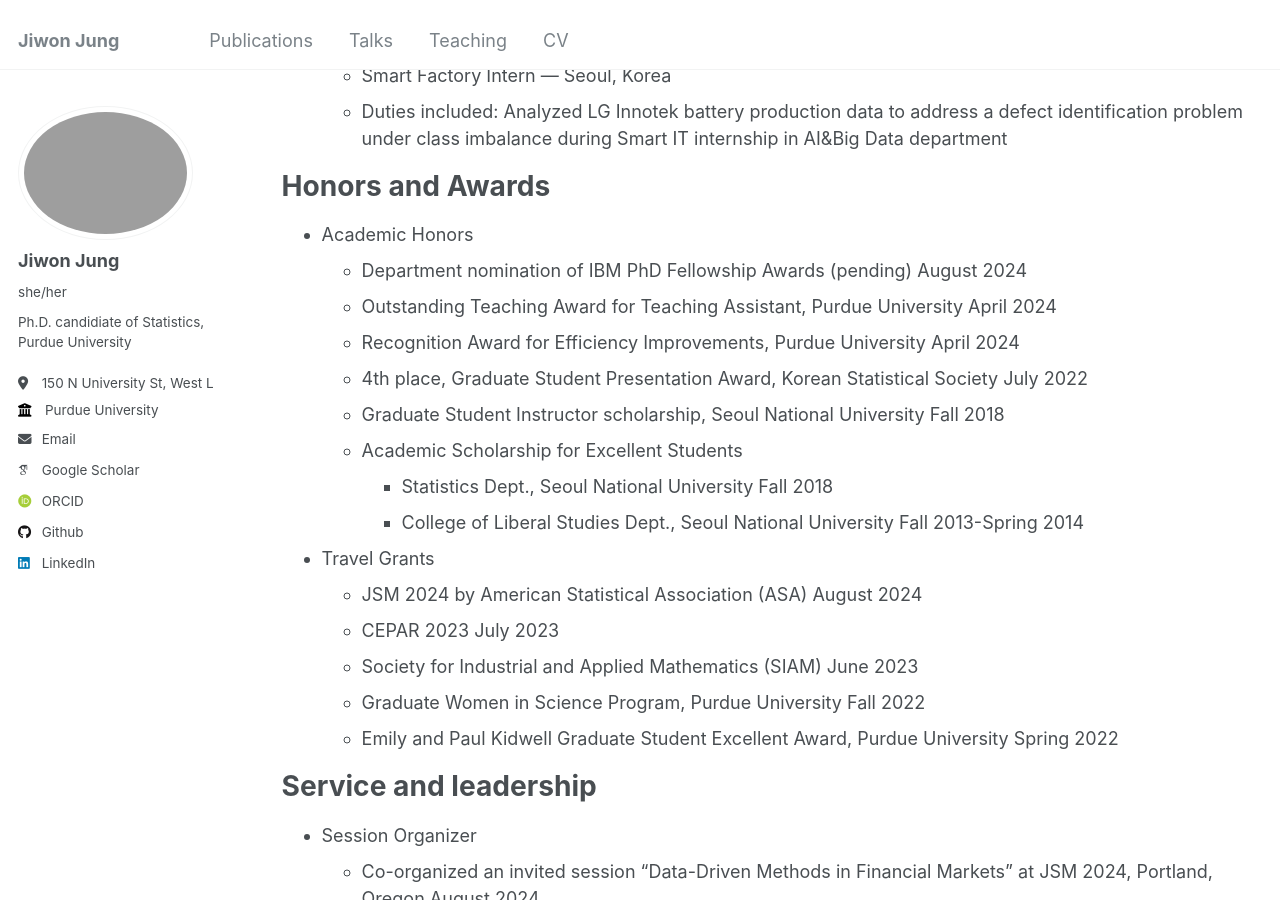
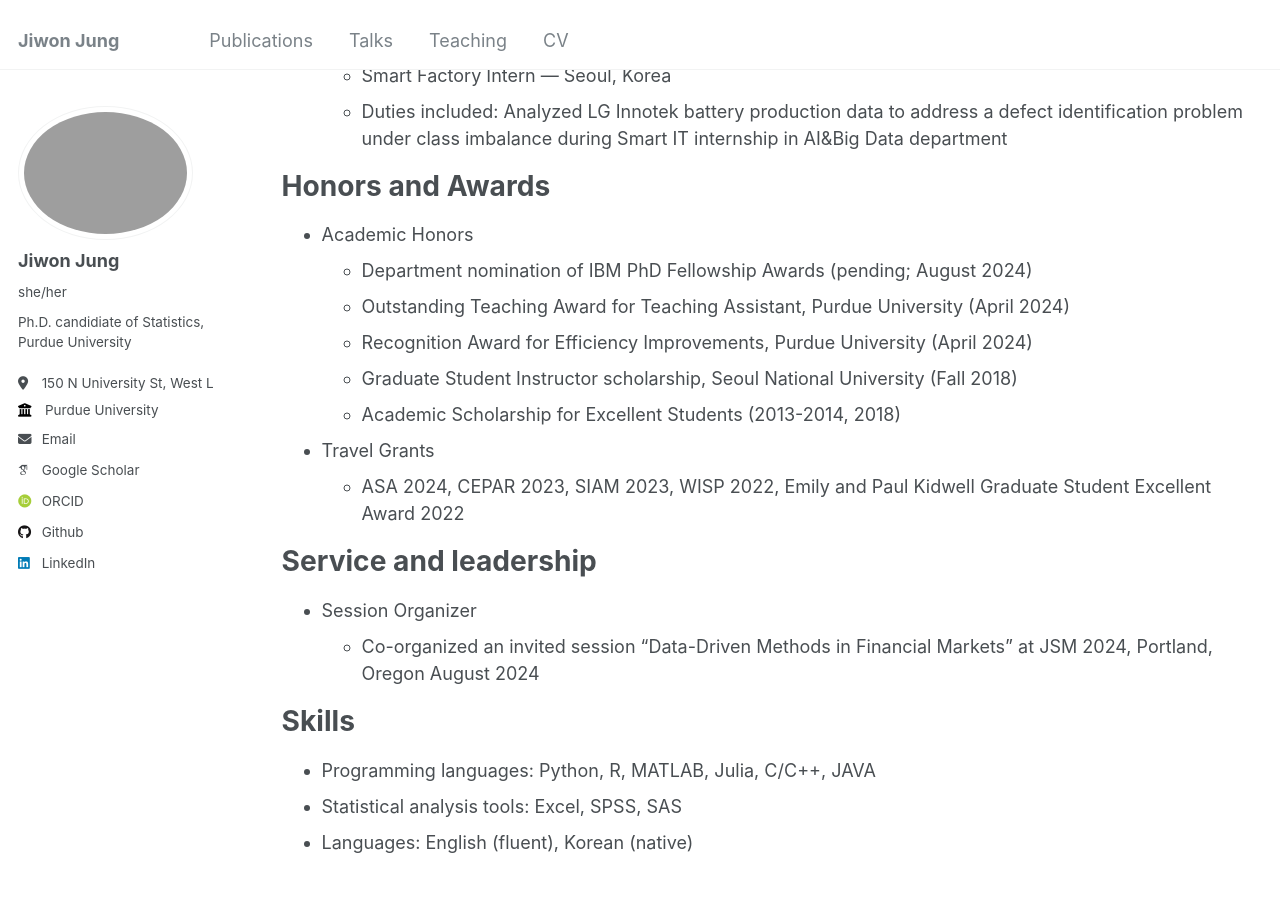
Before and after one commit to jiwon-jung/jiwon-jung.github.io, a Jekyll site: the page built from _pages/cv.md, in a window 1280 px wide and 900 px high, scrolled down 770 px. Built offline with Jekyll 4.4.1, drawn with Linux system fonts in a browser that asks for light colours; some web fonts are replaced.

Commit message:
Update cv.md

```diff
--- a/_pages/cv.md
+++ b/_pages/cv.md
@@ -61,20 +61,13 @@ Teaching
 Honors and Awards
 ======
 * Academic Honors
-  * Department nomination of IBM PhD Fellowship Awards (pending) August 2024
-  * Outstanding Teaching Award for Teaching Assistant, Purdue University April 2024
-  * Recognition Award for Efficiency Improvements, Purdue University April 2024
-  * 4th place, Graduate Student Presentation Award, Korean Statistical Society July 2022
-  * Graduate Student Instructor scholarship, Seoul National University Fall 2018
-  * Academic Scholarship for Excellent Students
-    * Statistics Dept., Seoul National University Fall 2018
-    * College of Liberal Studies Dept., Seoul National University Fall 2013-Spring 2014
+  * Department nomination of IBM PhD Fellowship Awards (pending; August 2024)
+  * Outstanding Teaching Award for Teaching Assistant, Purdue University (April 2024)
+  * Recognition Award for Efficiency Improvements, Purdue University (April 2024)
+  * Graduate Student Instructor scholarship, Seoul National University (Fall 2018)
+  * Academic Scholarship for Excellent Students (2013-2014, 2018)
 * Travel Grants
-  * JSM 2024 by American Statistical Association (ASA) August 2024
-  * CEPAR 2023 July 2023
-  * Society for Industrial and Applied Mathematics (SIAM) June 2023
-  * Graduate Women in Science Program, Purdue University Fall 2022
-  * Emily and Paul Kidwell Graduate Student Excellent Award, Purdue University Spring 2022
+  * ASA 2024, CEPAR 2023, SIAM 2023, WISP 2022, Emily and Paul Kidwell Graduate Student Excellent Award 2022
 
 Service and leadership
 ======
```
